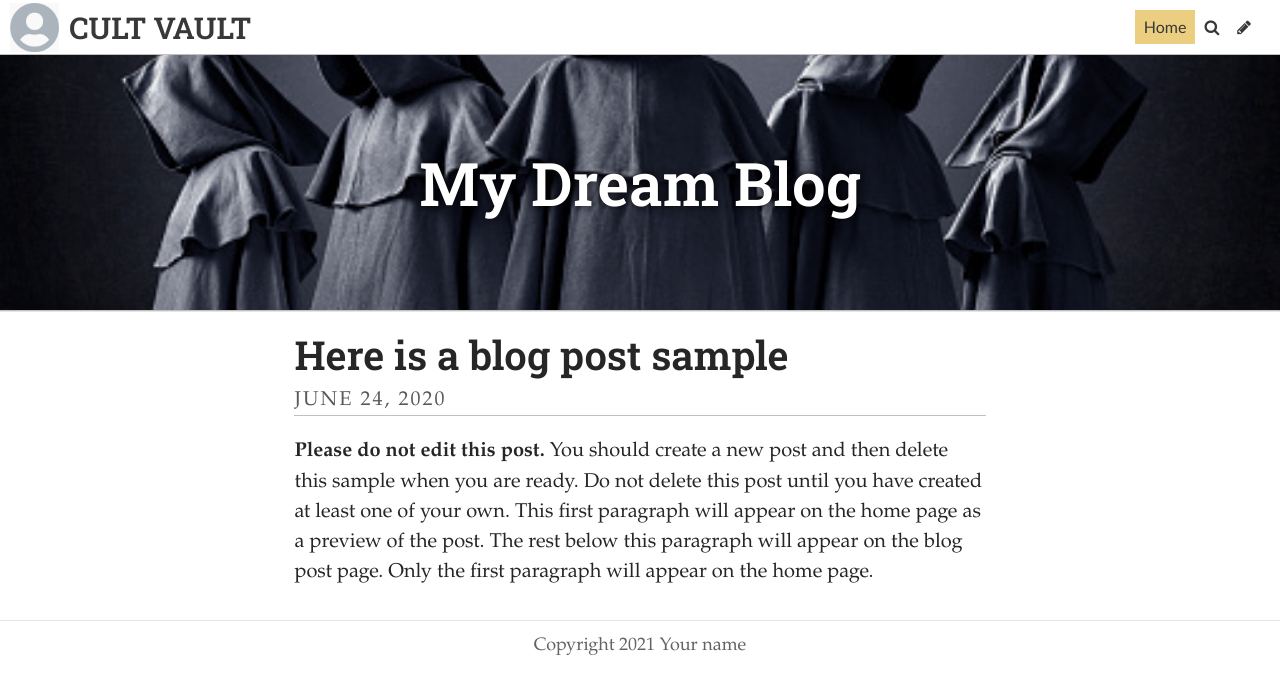
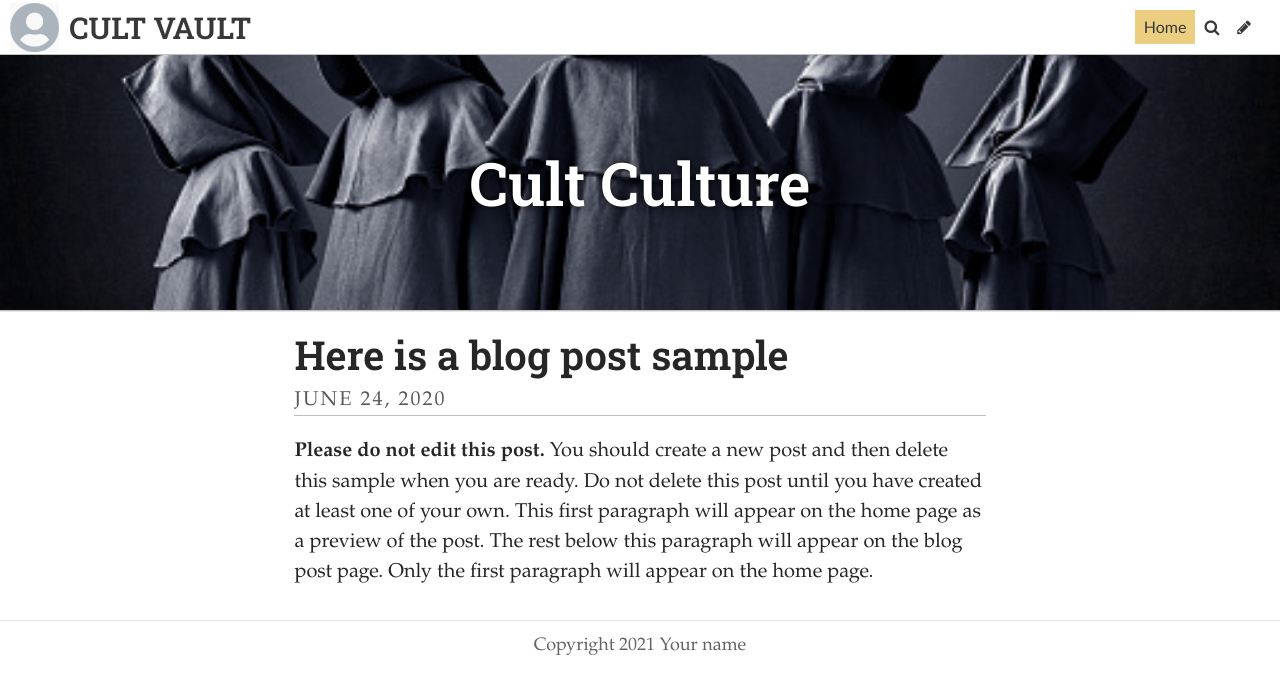
Before and after one commit to Loohwis/Vault, a Jekyll site: the page built from index.html, in a window 1280 px wide. Shown: the top 694 px of the page. Built offline with Jekyll 4.4.1, drawn with Linux system fonts in a browser that asks for light colours; some web fonts are replaced; the list of posts is cut into pages by our own code.

Commit message:
Update Settings “general”

```diff
--- a/_data/settings.yml
+++ b/_data/settings.yml
@@ -2,7 +2,7 @@ title: CULT VAULT
 description: "Youth Culture, Trends, Movements "
 footer_text: Copyright 2021 Your name
 header_feature_image: ../uploads/istockphoto-1280200884-170667a.jpg
-header_text: My Dream Blog
+header_text: Cult Culture
 header_text_color: "#ffffff"
 bannerheight: 20vmax
 navbarheight: 55px
```
